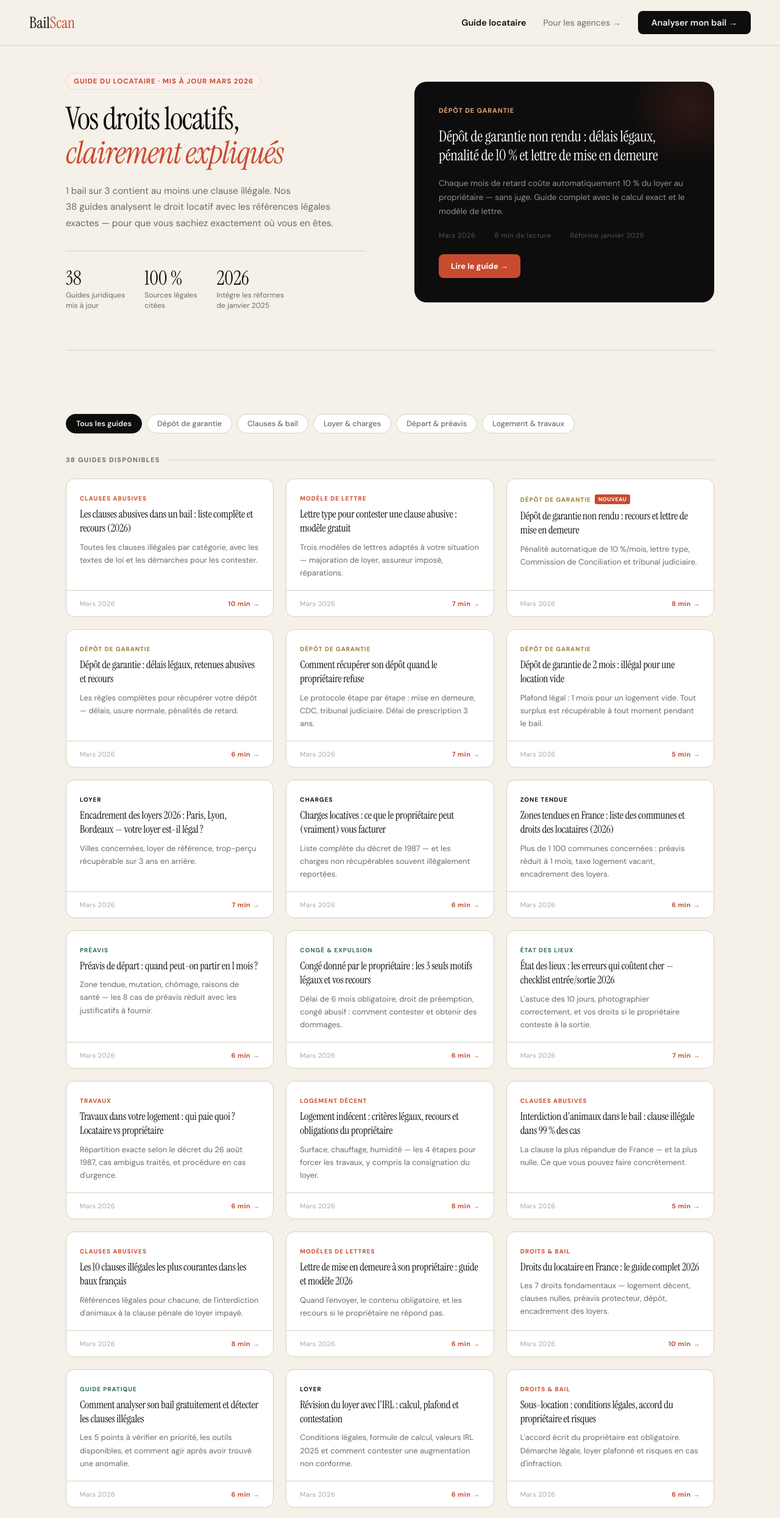
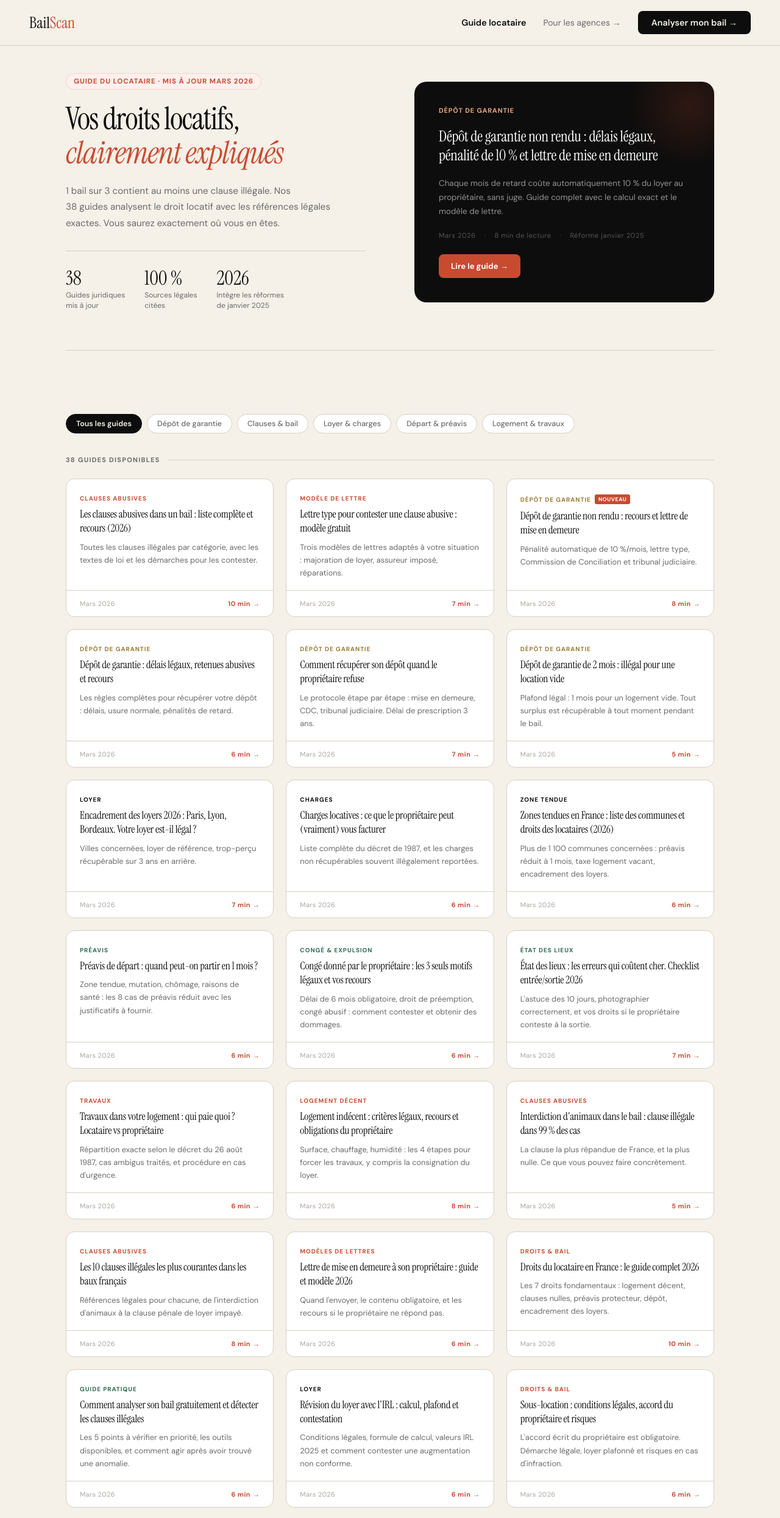
Before and after one commit to cleoliaca-rgb/bailscan, a website: page blog.html in a window 1280 px wide. Shown: the top 2490 px of the page at 61% size. Drawn offline with Linux system fonts and the light colour scheme.

Commit message:
Update blog.html

```diff
--- a/blog.html
+++ b/blog.html
@@ -3,6 +3,8 @@
 <head>
 <meta charset="UTF-8">
 <meta name="viewport" content="width=device-width, initial-scale=1.0">
+<link rel="icon" type="image/x-icon" href="/favicon.ico">
+<link rel="apple-touch-icon" href="/favicon.ico">
 <title>Guide du locataire 2026 : droits, clauses abusives, dépôt de garantie | BailScan</title>
 <meta name="description" content="Guides juridiques complets pour les locataires français : clauses abusives, dépôt de garantie, encadrement des loyers, préavis, état des lieux. Références légales exactes, mis à jour mars 2026.">
 <meta name="robots" content="index, follow, max-image-preview:large">
@@ -12,7 +14,7 @@
 <meta property="og:type" content="website">
 <meta property="og:url" content="https://bailscan.app/blog">
 <script type="application/ld+json">
-{"@context":"https://schema.org","@type":"Blog","name":"Guide du locataire — BailScan","url":"https://bailscan.app/blog","description":"Guides juridiques pour les locataires français : droits, clauses abusives, dépôt de garantie, encadrement des loyers.","publisher":{"@type":"Organization","name":"BailScan","url":"https://bailscan.app","logo":{"@type":"ImageObject","url":"https://bailscan.app/favicon.ico"}},"inLanguage":"fr"}
+{"@context":"https://schema.org","@type":"Blog","name":"Guide du locataire · BailScan","url":"https://bailscan.app/blog","description":"Guides juridiques pour les locataires français : droits, clauses abusives, dépôt de garantie, encadrement des loyers.","publisher":{"@type":"Organization","name":"BailScan","url":"https://bailscan.app","logo":{"@type":"ImageObject","url":"https://bailscan.app/favicon.ico"}},"inLanguage":"fr"}
 </script>
 <link rel="preconnect" href="https://fonts.googleapis.com">
 <link rel="preconnect" href="https://fonts.gstatic.com" crossorigin>
@@ -418,7 +420,7 @@ nav a.active { color: var(--noir); font-weight: 600; }
     <div>
       <div class="hero-tag">Guide du locataire · Mis à jour mars 2026</div>
       <h1>Vos droits locatifs,<br><em>clairement expliqués</em></h1>
-      <p class="hero-desc">1&nbsp;bail sur 3 contient au moins une clause illégale. Nos 38&nbsp;guides analysent le droit locatif avec les références légales exactes — pour que vous sachiez exactement où vous en êtes.</p>
+      <p class="hero-desc">1&nbsp;bail sur 3 contient au moins une clause illégale. Nos 38&nbsp;guides analysent le droit locatif avec les références légales exactes. Vous saurez exactement où vous en êtes.</p>
       <div class="hero-kpis">
         <div>
           <span class="kpi-n">38</span>
@@ -438,7 +440,7 @@ nav a.active { color: var(--noir); font-weight: 600; }
     <a href="blog/depot-garantie-non-rendu-recours.html" class="featured">
       <div class="featured-cat">Dépôt de garantie</div>
       <h2>Dépôt de garantie non rendu : délais légaux, pénalité de 10 % et lettre de mise en demeure</h2>
-      <p class="featured-desc">Chaque mois de retard coûte automatiquement 10 % du loyer au propriétaire — sans juge. Guide complet avec le calcul exact et le modèle de lettre.</p>
+      <p class="featured-desc">Chaque mois de retard coûte automatiquement 10 % du loyer au propriétaire, sans juge. Guide complet avec le calcul exact et le modèle de lettre.</p>
       <div class="featured-meta">
         <span>Mars 2026</span>
         <span>·</span>
@@ -481,7 +483,7 @@ nav a.active { color: var(--noir); font-weight: 600; }
       <div class="card-body-inner">
         <div class="card-cat">Modèle de lettre</div>
         <h3>Lettre type pour contester une clause abusive : modèle gratuit</h3>
-        <p>Trois modèles de lettres adaptés à votre situation — majoration de loyer, assureur imposé, réparations.</p>
+        <p>Trois modèles de lettres adaptés à votre situation : majoration de loyer, assureur imposé, réparations.</p>
       </div>
       <div class="card-foot"><span class="card-date">Mars 2026</span><span class="card-read">7 min</span></div>
     </a>
@@ -501,7 +503,7 @@ nav a.active { color: var(--noir); font-weight: 600; }
       <div class="card-body-inner">
         <div class="card-cat or">Dépôt de garantie</div>
         <h3>Dépôt de garantie : délais légaux, retenues abusives et recours</h3>
-        <p>Les règles complètes pour récupérer votre dépôt — délais, usure normale, pénalités de retard.</p>
+        <p>Les règles complètes pour récupérer votre dépôt : délais, usure normale, pénalités de retard.</p>
       </div>
       <div class="card-foot"><span class="card-date">Mars 2026</span><span class="card-read">6 min</span></div>
     </a>
@@ -530,7 +532,7 @@ nav a.active { color: var(--noir); font-weight: 600; }
       <div class="card-stripe encre-stripe"></div>
       <div class="card-body-inner">
         <div class="card-cat encre">Loyer</div>
-        <h3>Encadrement des loyers 2026 : Paris, Lyon, Bordeaux — votre loyer est-il légal ?</h3>
+        <h3>Encadrement des loyers 2026 : Paris, Lyon, Bordeaux. Votre loyer est-il légal ?</h3>
         <p>Villes concernées, loyer de référence, trop-perçu récupérable sur 3 ans en arrière.</p>
       </div>
       <div class="card-foot"><span class="card-date">Mars 2026</span><span class="card-read">7 min</span></div>
@@ -541,7 +543,7 @@ nav a.active { color: var(--noir); font-weight: 600; }
       <div class="card-body-inner">
         <div class="card-cat encre">Charges</div>
         <h3>Charges locatives : ce que le propriétaire peut (vraiment) vous facturer</h3>
-        <p>Liste complète du décret de 1987 — et les charges non récupérables souvent illégalement reportées.</p>
+        <p>Liste complète du décret de 1987, et les charges non récupérables souvent illégalement reportées.</p>
       </div>
       <div class="card-foot"><span class="card-date">Mars 2026</span><span class="card-read">6 min</span></div>
     </a>
@@ -561,7 +563,7 @@ nav a.active { color: var(--noir); font-weight: 600; }
       <div class="card-body-inner">
         <div class="card-cat vert">Préavis</div>
         <h3>Préavis de départ : quand peut-on partir en 1 mois ?</h3>
-        <p>Zone tendue, mutation, chômage, raisons de santé — les 8 cas de préavis réduit avec les justificatifs à fournir.</p>
+        <p>Zone tendue, mutation, chômage, raisons de santé : les 8 cas de préavis réduit avec les justificatifs à fournir.</p>
       </div>
       <div class="card-foot"><span class="card-date">Mars 2026</span><span class="card-read">6 min</span></div>
     </a>
@@ -580,7 +582,7 @@ nav a.active { color: var(--noir); font-weight: 600; }
       <div class="card-stripe vert-stripe"></div>
       <div class="card-body-inner">
         <div class="card-cat vert">État des lieux</div>
-        <h3>État des lieux : les erreurs qui coûtent cher — checklist entrée/sortie 2026</h3>
+        <h3>État des lieux : les erreurs qui coûtent cher. Checklist entrée/sortie 2026</h3>
         <p>L'astuce des 10 jours, photographier correctement, et vos droits si le propriétaire conteste à la sortie.</p>
       </div>
       <div class="card-foot"><span class="card-date">Mars 2026</span><span class="card-read">7 min</span></div>
@@ -601,7 +603,7 @@ nav a.active { color: var(--noir); font-weight: 600; }
       <div class="card-body-inner">
         <div class="card-cat">Logement décent</div>
         <h3>Logement indécent : critères légaux, recours et obligations du propriétaire</h3>
-        <p>Surface, chauffage, humidité — les 4 étapes pour forcer les travaux, y compris la consignation du loyer.</p>
+        <p>Surface, chauffage, humidité : les 4 étapes pour forcer les travaux, y compris la consignation du loyer.</p>
       </div>
       <div class="card-foot"><span class="card-date">Mars 2026</span><span class="card-read">8 min</span></div>
     </a>
@@ -611,7 +613,7 @@ nav a.active { color: var(--noir); font-weight: 600; }
       <div class="card-body-inner">
         <div class="card-cat">Clauses abusives</div>
         <h3>Interdiction d'animaux dans le bail : clause illégale dans 99 % des cas</h3>
-        <p>La clause la plus répandue de France — et la plus nulle. Ce que vous pouvez faire concrètement.</p>
+        <p>La clause la plus répandue de France, et la plus nulle. Ce que vous pouvez faire concrètement.</p>
       </div>
       <div class="card-foot"><span class="card-date">Mars 2026</span><span class="card-read">5 min</span></div>
     </a>
@@ -641,7 +643,7 @@ nav a.active { color: var(--noir); font-weight: 600; }
       <div class="card-body-inner">
         <div class="card-cat">Droits &amp; bail</div>
         <h3>Droits du locataire en France : le guide complet 2026</h3>
-        <p>Les 7 droits fondamentaux — logement décent, clauses nulles, préavis protecteur, dépôt, encadrement des loyers.</p>
+        <p>Les 7 droits fondamentaux : logement décent, clauses nulles, préavis protecteur, dépôt, encadrement des loyers.</p>
       </div>
       <div class="card-foot"><span class="card-date">Mars 2026</span><span class="card-read">10 min</span></div>
     </a>
@@ -858,9 +860,9 @@ nav a.active { color: var(--noir); font-weight: 600; }
 <section class="cta-band">
   <div class="cta-band-inner">
     <div>
-      <div class="cta-band-eyebrow">BailScan — Analyse de bail par IA</div>
+      <div class="cta-band-eyebrow">BailScan · Analyse de bail par IA</div>
       <h2>Votre bail contient<br><em>peut-être une clause illégale</em></h2>
-      <p>BailScan analyse votre contrat en 2 minutes et identifie chaque anomalie avec les références légales exactes — clauses abusives, dépôt illégal, loyer plafonné dépassé, charges non récupérables.</p>
+      <p>BailScan analyse votre contrat en 2 minutes et identifie chaque anomalie avec les références légales exactes : clauses abusives, dépôt illégal, loyer plafonné dépassé, charges non récupérables.</p>
     </div>
     <a href="/#app" class="cta-band-btn">Analyser mon bail gratuitement →</a>
   </div>
@@ -873,7 +875,7 @@ nav a.active { color: var(--noir); font-weight: 600; }
       <div>
         <div class="footer-logo">Bail<span>Scan</span></div>
         <div class="footer-tagline">Analyse de bail par intelligence artificielle pour les locataires et les professionnels de l'immobilier français.</div>
-        <div class="footer-copy">© 2026 BailScan — Tous droits réservés</div>
+        <div class="footer-copy">© 2026 BailScan · Tous droits réservés</div>
       </div>
       <div class="footer-col">
         <div class="footer-col-title">Outil</div>
```
